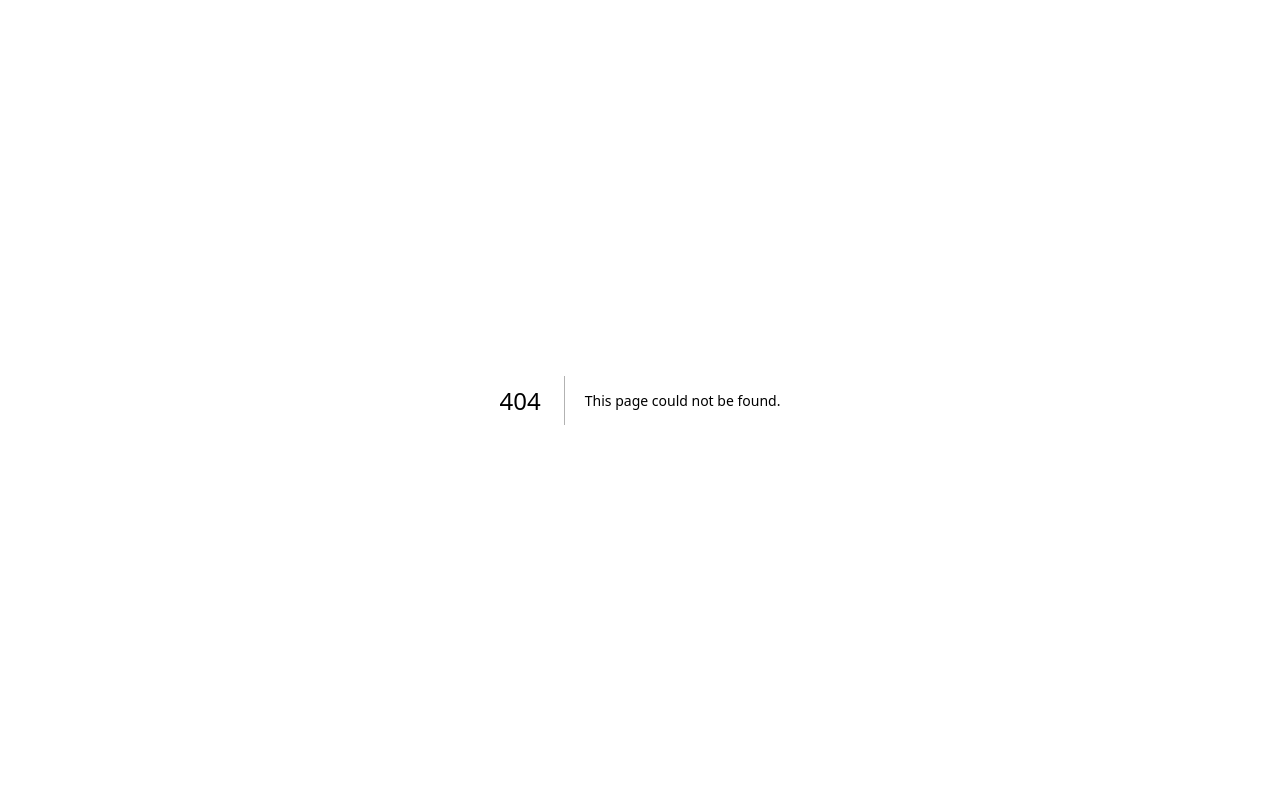
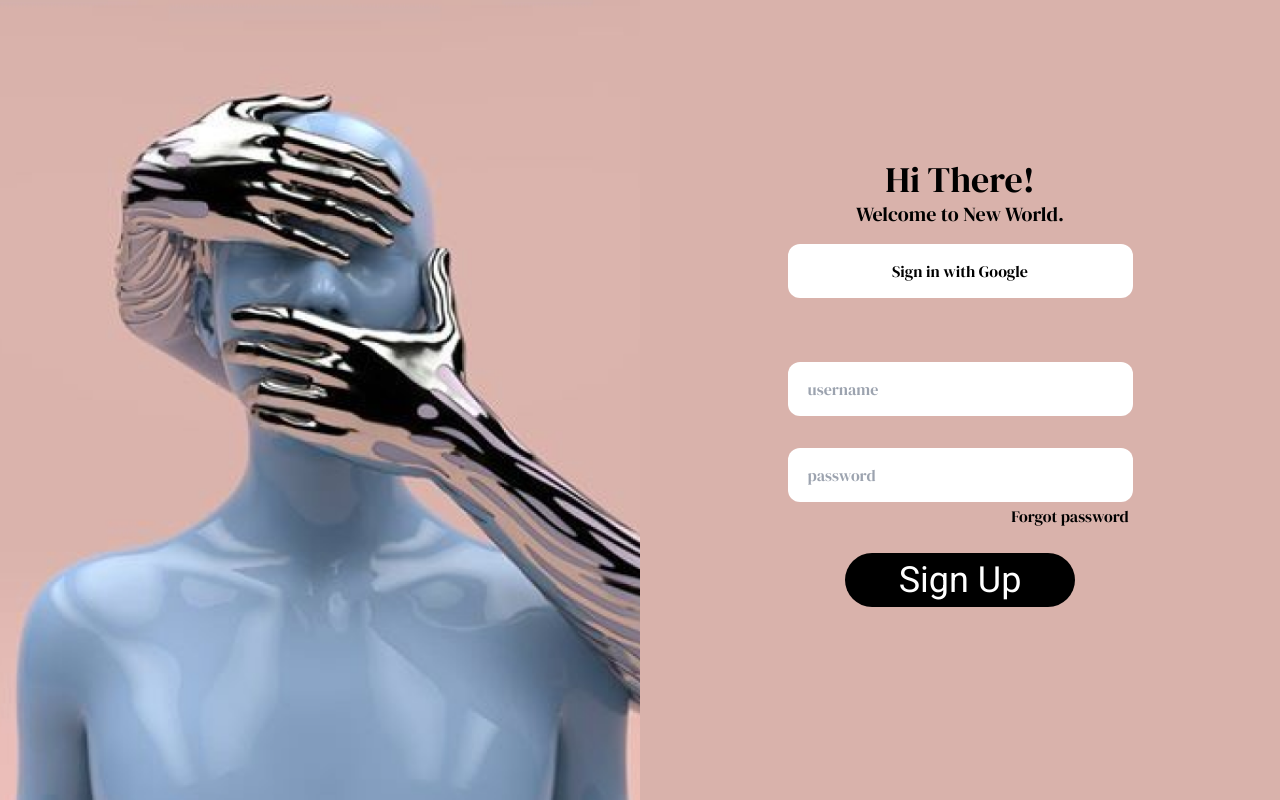
Before and after one commit to KirSpaceB/New_World, a Next.js app in the folder frontend/: page /Sign-up in a window 1280 px wide. Before the commit this address had no page. Built offline with nearby package versions, Linux system fonts and the light colour scheme.

Commit message:
feat: finished html css for sign-up page

```diff
--- a/frontend/src/app/Fonts/DM_Serif_Display.ts
+++ b/frontend/src/app/Fonts/DM_Serif_Display.ts
@@ -3,7 +3,7 @@ import { DM_Serif_Display } from "next/font/google";
 export const dm_Serif_Display_italic = DM_Serif_Display({
   weight:'400',
   style:['italic'],
-  subsets:['latin']
+  subsets:['latin'] // We need a subsets property or we get a NEXT error
 });
 
 export const dm_Serif_Display_normal = DM_Serif_Display({
--- /dev/null
+++ b/frontend/src/app/Fonts/Roboto.ts
@@ -0,0 +1,8 @@
+import { Roboto } from "next/font/google";
+
+export const Roboto_Font = Roboto({
+  weight:'400',
+  style:['normal'],
+  subsets:['latin']
+
+})
--- /dev/null
+++ b/frontend/src/app/Sign-up/page.tsx
@@ -0,0 +1,58 @@
+import React from 'react'
+import { Roboto_Font } from '../Fonts/Roboto'
+import { dm_Serif_Display_italic } from '../Fonts/DM_Serif_Display'
+export default function page() {
+  return (
+    <div className={dm_Serif_Display_italic.className}>
+      <div className='flex'>
+        <div className='flex-1 min-h-screen' style={{
+          backgroundImage: `url('/hands_grabbing_face 1.png')`,
+          backgroundSize: 'cover', // Changed from 'fit' to 'cover'
+          backgroundPosition: 'center', // Center the background image
+        }}>
+        </div>
+
+        <div className='flex-1' style={{
+          backgroundColor: '#D9B2AB'
+        }}>
+          <div className='flex flex-col'>
+            <div className='flex flex-col items-center justify-center mt-[10rem]'>
+              <p className='text-4xl'>Hi There!</p>
+              <p className='text-xl'>Welcome to New World.</p>
+            </div>
+
+            <div className='flex items-center justify-center mt-[1rem] '>
+              <div className='flex justify-center items-center sm:w-[21.563rem] sm:h-[3.375rem] bg-white rounded-xl'>
+                <img src="" alt="" />
+                <span>Sign in with Google</span>
+              </div>
+            </div>
+
+            <div className='flex flex-col justify-center items-center mt-[4rem]'>
+              <input className='sm:w-[21.563rem] sm:h-[3.375rem] rounded-xl bg-white p-5' type='text' placeholder='username'>
+
+              </input>
+              <input className='sm:w-[21.563rem] sm:h-[3.375rem] rounded-xl bg-white mt-[2rem] p-5' type='text' placeholder='password'>
+
+              </input>
+            </div>
+
+            <div className='flex justify-center items-end mt-[2px] sm:ml-[220px]'>
+              <a href="">Forgot password</a>
+            </div>
+
+            <div className={Roboto_Font.className}>
+              <div className='flex justify-center itmes-center'>
+                <div
+                  className='flex justify-center items-center bg-black sm:w-[230px] sm:h-[54px] rounded-full mt-[25px]'>
+                  <a href="" className='text-white text-4xl'>Sign Up</a>
+                </div>
+              </div>
+            </div>
+
+          </div>
+        </div>
+      </div>
+    </div>
+  )
+}
```
Also changed, not shown: frontend/public/hands_grabbing_face 1.png (added).
